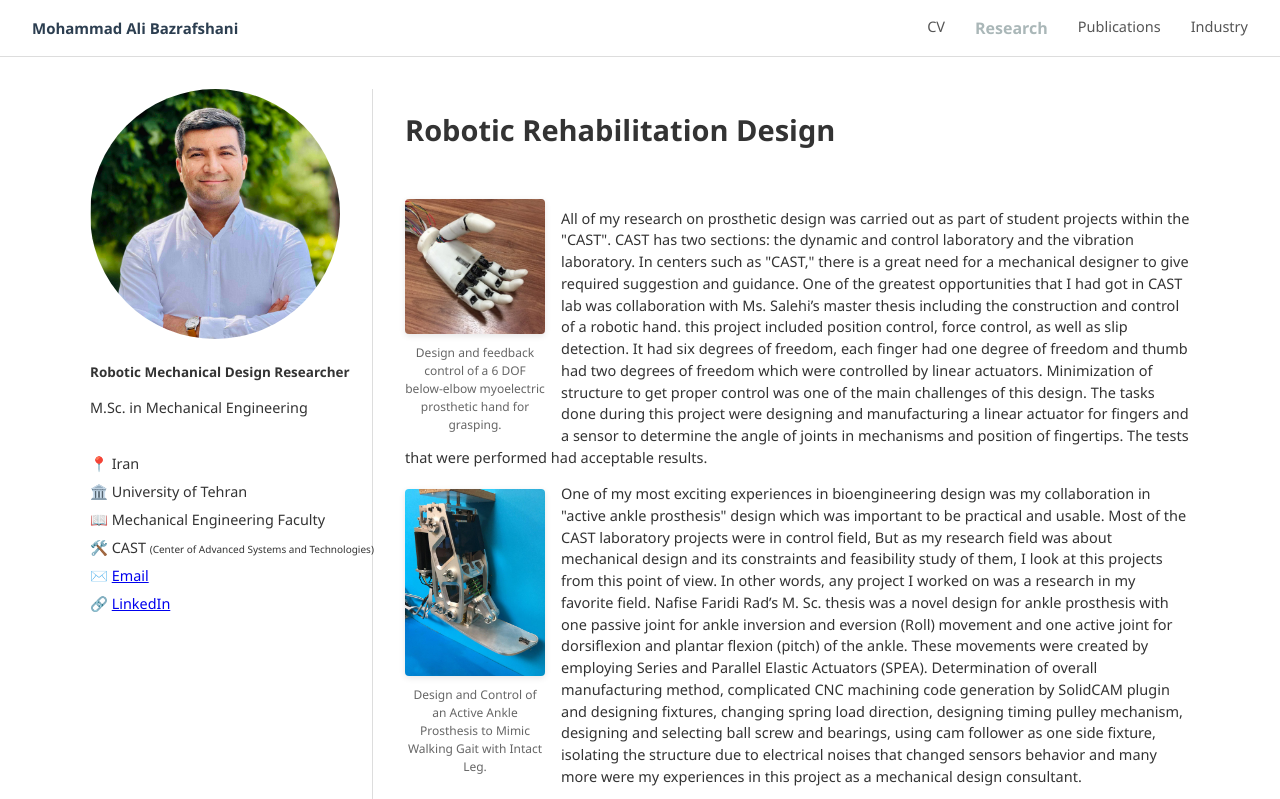
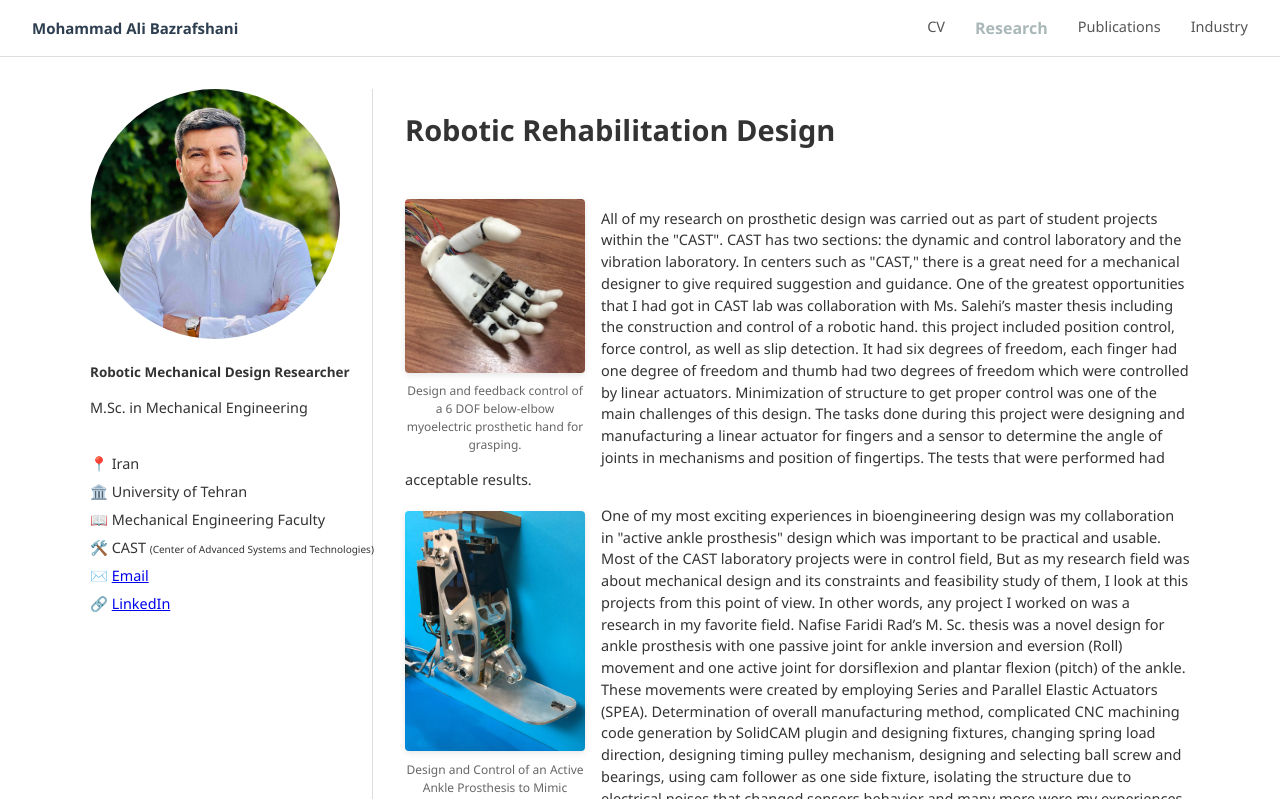
Before and after one commit to ali-bazrafshani/ali-bazrafshani.github.io, a plain HTML site: page research4.html in a window 1280 px wide. Shown: the top 799 px of the page. Drawn offline with Linux system fonts and the light colour scheme; files whose address does not match are found by name.

Commit message:
Update research4.html

```diff
--- a/research4.html
+++ b/research4.html
@@ -193,7 +193,7 @@
 
       .image-float-wrapper {
       float: left; /* یا float: right; */
-      width: 140px;
+      width: 180px;
       margin: 6px 16px 6px 0;
       text-align: center;
     }
```
